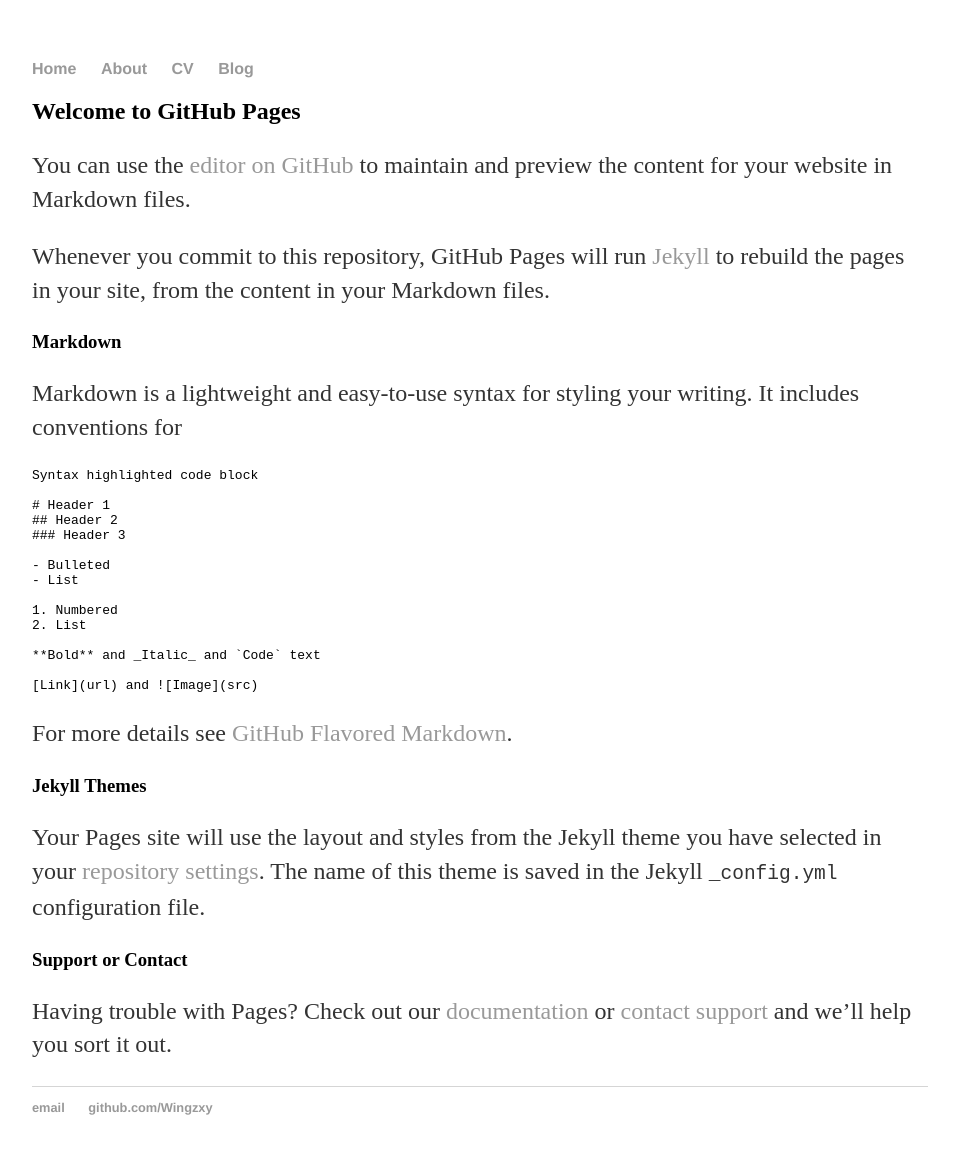
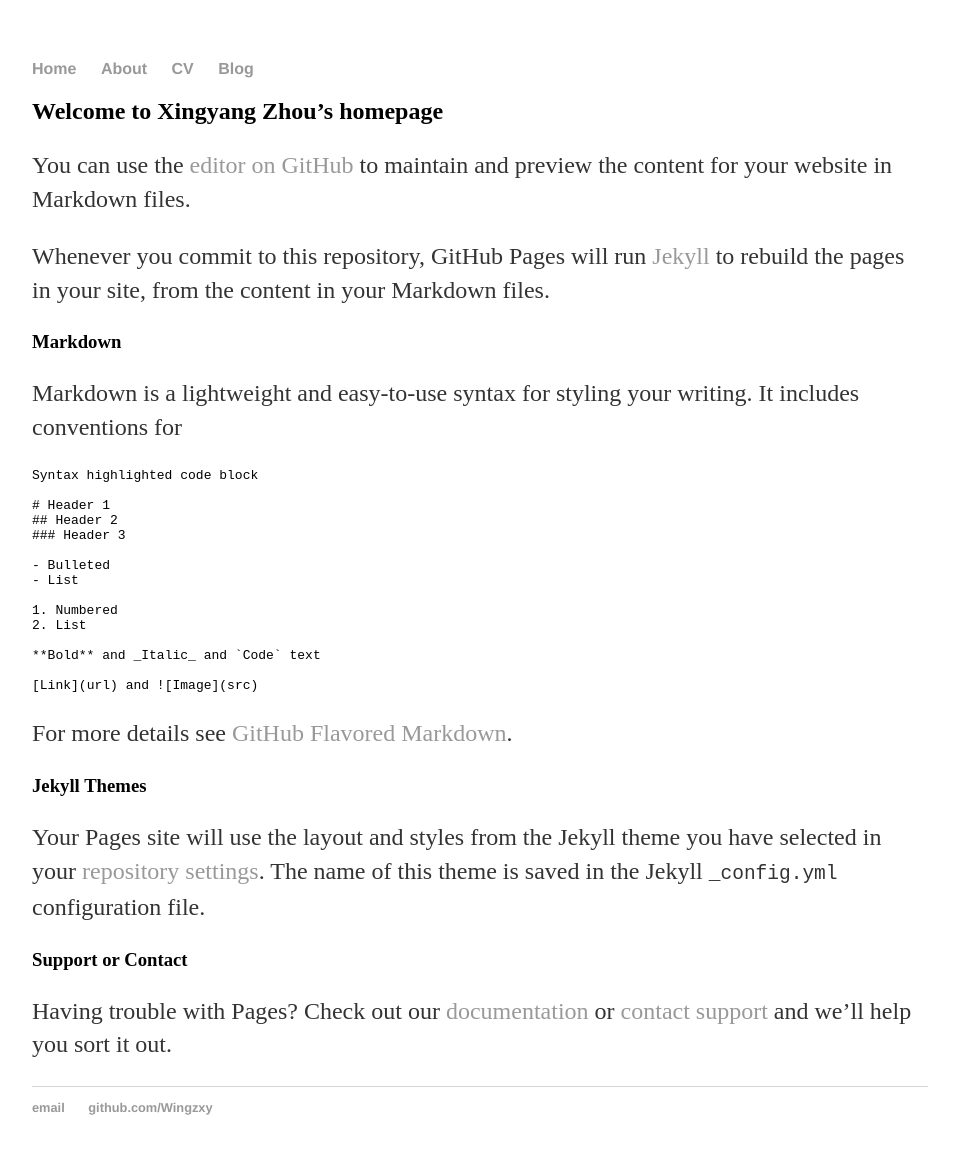
Before and after one commit to Wingzxy/Wingzxy.github.io, a Jekyll site: the page built from index.md, in a window 1280 px wide. Shown: the whole page, without its empty margins (160-1119 px from the left). Built offline with Jekyll 4.4.1, drawn with Linux system fonts in a browser that asks for light colours; our own code applies the rules of GitHub Pages for plain Markdown files.

Commit message:
Update index.md

```diff
--- a/index.md
+++ b/index.md
@@ -1,4 +1,4 @@
-## Welcome to GitHub Pages
+## Welcome to Xingyang Zhou's homepage
 
 You can use the [editor on GitHub](https://github.com/Wingzxy/Xingyang.github.io/edit/master/index.md) to maintain and preview the content for your website in Markdown files.
 
```
